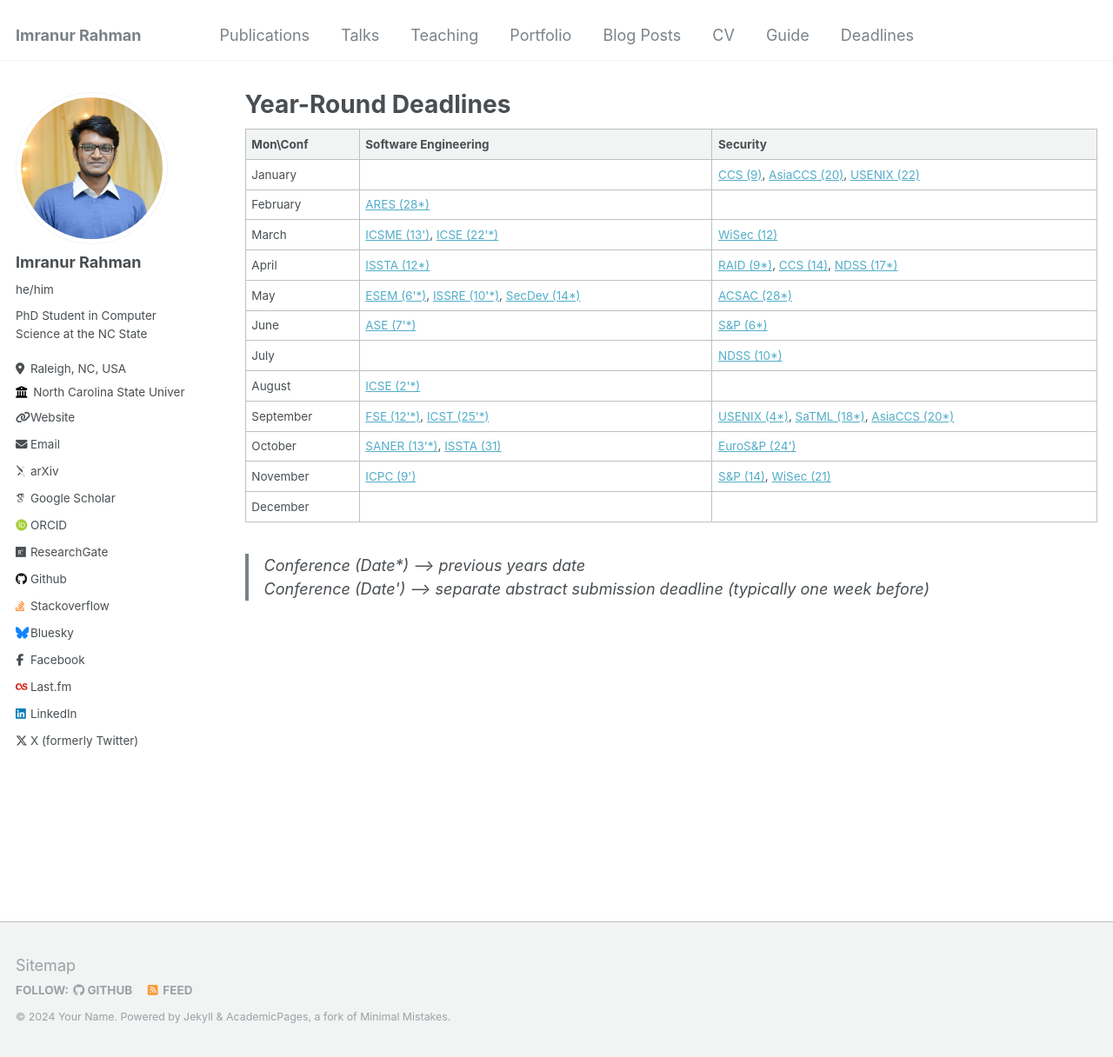
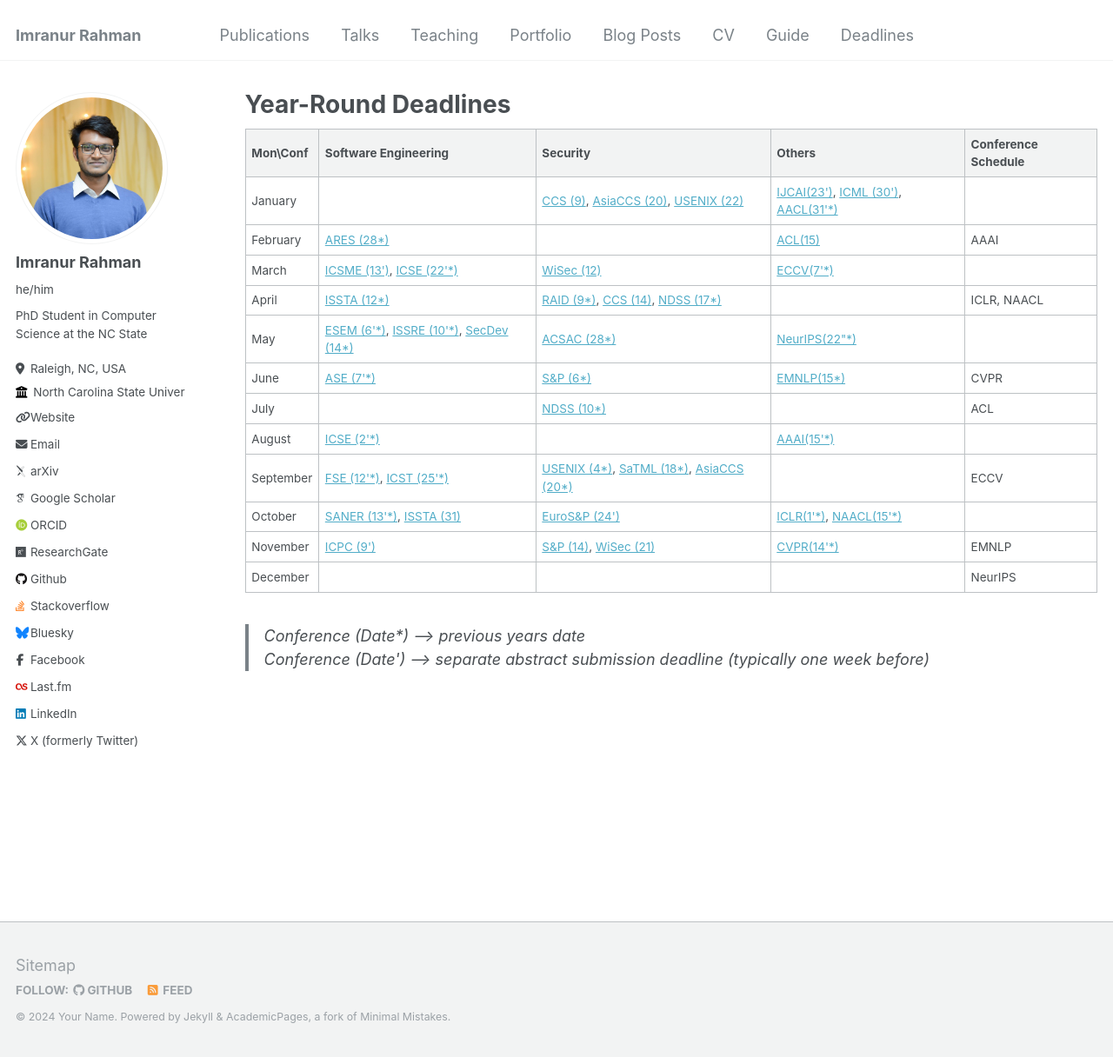
Before and after one commit to imranur-rahman/imranur-rahman.github.io, a Jekyll site: the page built from _pages/deadlines.md, in a window 1280 px wide and 1216 px high. Shown: the whole window at 87% size. Built offline with Jekyll 4.4.1, drawn with Linux system fonts in a browser that asks for light colours; some web fonts are replaced.

Commit message:
Added other deadlines and expected conference occuring month.

```diff
--- a/_pages/deadlines.md
+++ b/_pages/deadlines.md
@@ -6,20 +6,20 @@ author_profile: true
 collection: deadlines
 ---
 
-  Mon\Conf          | Software Engineering  |         Security
---------------------|-----------------------|-------------------------
-January             |                       | [CCS (9)](https://www.sigsac.org/ccs/CCS2025/call-for-papers/), [AsiaCCS (20)](https://asiaccs2025.hust.edu.vn/call-for-papers/), [USENIX (22)](https://www.usenix.org/conference/usenixsecurity25)
-February            | [ARES (28\*)](http://www.wikicfp.com/cfp/program?id=216)                     |
-March               | [ICSME (13\')](https://conf.researchr.org/track/icsme-2025/icsme-2025-papers), [ICSE (22\'\*)](https://conf.researchr.org/home/icse-2025)                | [WiSec (12)](https://wisec2025.gmu.edu/call-for-papers/)
-April               | [ISSTA (12\*)](https://conf.researchr.org/home/issta-2024)        | [RAID (9\*)](https://raid2024.github.io/call.html), [CCS (14)](https://www.sigsac.org/ccs/CCS2025/call-for-papers/), [NDSS (17\*)](https://www.ndss-symposium.org/ndss2025/submisions/call-for-papers/)
-May                 | [ESEM (6\'\*)](https://conf.researchr.org/home/esem-2024), [ISSRE (10\'\*)](https://issre.github.io/2024/calls_cfp-research.html), [SecDev (14\*)](https://secdev.ieee.org/2024/cfp/)          |  [ACSAC (28\*)](https://www.acsac.org/2024/submissions/papers/)
-June                | [ASE (7\'\*)](https://conf.researchr.org/home/ase-2024)     | [S&P (6\*)](https://sp2025.ieee-security.org/cfpapers.html)
-July                |                       |  [NDSS (10\*)](https://www.ndss-symposium.org/ndss2025/submisions/call-for-papers/)
-August              | [ICSE (2\'\*)](https://conf.researchr.org/home/icse-2025)                 |
-September           | [FSE (12\'\*)](https://conf.researchr.org/track/fse-2025/fse-2025-research-papers),  [ICST (25\'\*)](https://conf.researchr.org/track/icst-2025/icst-2025-papers#Call-for-Papers)     | [USENIX (4\*)](https://www.usenix.org/conference/usenixsecurity25), [SaTML (18\*)](https://satml.org/participate-cfp/), [AsiaCCS (20\*)](https://asiaccs2025.hust.edu.vn/call-for-papers/)
-October             | [SANER (13\'\*)](https://conf.researchr.org/track/saner-2025/saner-2025-papers), [ISSTA (31)](https://conf.researchr.org/track/issta-2025/issta-2025-papers#Call-for-Papers)                | [EuroS&P (24\')](https://eurosp2025.ieee-security.org/cfp.html)
-November            | [ICPC (9\')](https://conf.researchr.org/track/icpc-2025/icpc-2025-research)          | [S&P (14)](https://sp2025.ieee-security.org/cfpapers.html), [WiSec (21)](https://wisec2025.gmu.edu/call-for-papers/)
-December            |                       |
+  Mon\Conf          | Software Engineering  |         Security        |       Others        |         Conference Schedule
+--------------------|-----------------------|-------------------------|---------------------|---------------------------------
+January             |                       | [CCS (9)](https://www.sigsac.org/ccs/CCS2025/call-for-papers/), [AsiaCCS (20)](https://asiaccs2025.hust.edu.vn/call-for-papers/), [USENIX (22)](https://www.usenix.org/conference/usenixsecurity25)     | [IJCAI(23\')](https://2025.ijcai.org/call-for-papers-main-track/), [ICML (30\')](https://icml.cc/Conferences/2025/CallForPapers), [AACL(31\'\*)](https://sites.google.com/view/aacl-2024/call-for-papers) |
+February            | [ARES (28\*)](http://www.wikicfp.com/cfp/program?id=216) |  | [ACL(15)](https://2025.aclweb.org/calls/main_conference_papers/) | AAAI
+March               | [ICSME (13\')](https://conf.researchr.org/track/icsme-2025/icsme-2025-papers), [ICSE (22\'\*)](https://conf.researchr.org/home/icse-2025)  | [WiSec (12)](https://wisec2025.gmu.edu/call-for-papers/)  | [ECCV(7\'\*)](https://eccv.ecva.net/Conferences/2024/CallForPapers) |
+April               | [ISSTA (12\*)](https://conf.researchr.org/home/issta-2024)        | [RAID (9\*)](https://raid2024.github.io/call.html), [CCS (14)](https://www.sigsac.org/ccs/CCS2025/call-for-papers/), [NDSS (17\*)](https://www.ndss-symposium.org/ndss2025/submisions/call-for-papers/) |  | ICLR, NAACL
+May                 | [ESEM (6\'\*)](https://conf.researchr.org/home/esem-2024), [ISSRE (10\'\*)](https://issre.github.io/2024/calls_cfp-research.html), [SecDev (14\*)](https://secdev.ieee.org/2024/cfp/) |  [ACSAC (28\*)](https://www.acsac.org/2024/submissions/papers/) | [NeurIPS(22\"\*)](https://neurips.cc/Conferences/2024/CallForPapers) |
+June                | [ASE (7\'\*)](https://conf.researchr.org/home/ase-2024)     | [S&P (6\*)](https://sp2025.ieee-security.org/cfpapers.html) | [EMNLP(15\*)](https://2024.emnlp.org/calls/main_conference_papers/#paper-submission-details) | CVPR
+July                |                       |  [NDSS (10\*)](https://www.ndss-symposium.org/ndss2025/submisions/call-for-papers/) | | ACL
+August              | [ICSE (2\'\*)](https://conf.researchr.org/home/icse-2025) |  | [AAAI(15\'\*)](https://aaai.org/conference/aaai/aaai-25/) |
+September           | [FSE (12\'\*)](https://conf.researchr.org/track/fse-2025/fse-2025-research-papers),  [ICST (25\'\*)](https://conf.researchr.org/track/icst-2025/icst-2025-papers#Call-for-Papers)     | [USENIX (4\*)](https://www.usenix.org/conference/usenixsecurity25), [SaTML (18\*)](https://satml.org/participate-cfp/), [AsiaCCS (20\*)](https://asiaccs2025.hust.edu.vn/call-for-papers/) |    | ECCV
+October             | [SANER (13\'\*)](https://conf.researchr.org/track/saner-2025/saner-2025-papers), [ISSTA (31)](https://conf.researchr.org/track/issta-2025/issta-2025-papers#Call-for-Papers)                | [EuroS&P (24\')](https://eurosp2025.ieee-security.org/cfp.html) | [ICLR(1\'\*)](https://iclr.cc/Conferences/2025/CallForPapers), [NAACL(15\'\*)](https://2025.naacl.org/calls/papers/#important-dates-for-naacl-2025) |
+November            | [ICPC (9\')](https://conf.researchr.org/track/icpc-2025/icpc-2025-research)          | [S&P (14)](https://sp2025.ieee-security.org/cfpapers.html), [WiSec (21)](https://wisec2025.gmu.edu/call-for-papers/) | [CVPR(14\'\*)](https://cvpr.thecvf.com/Conferences/2025/CallForPapers) | EMNLP
+December            |  |  |  | NeurIPS
 
 
 
```
